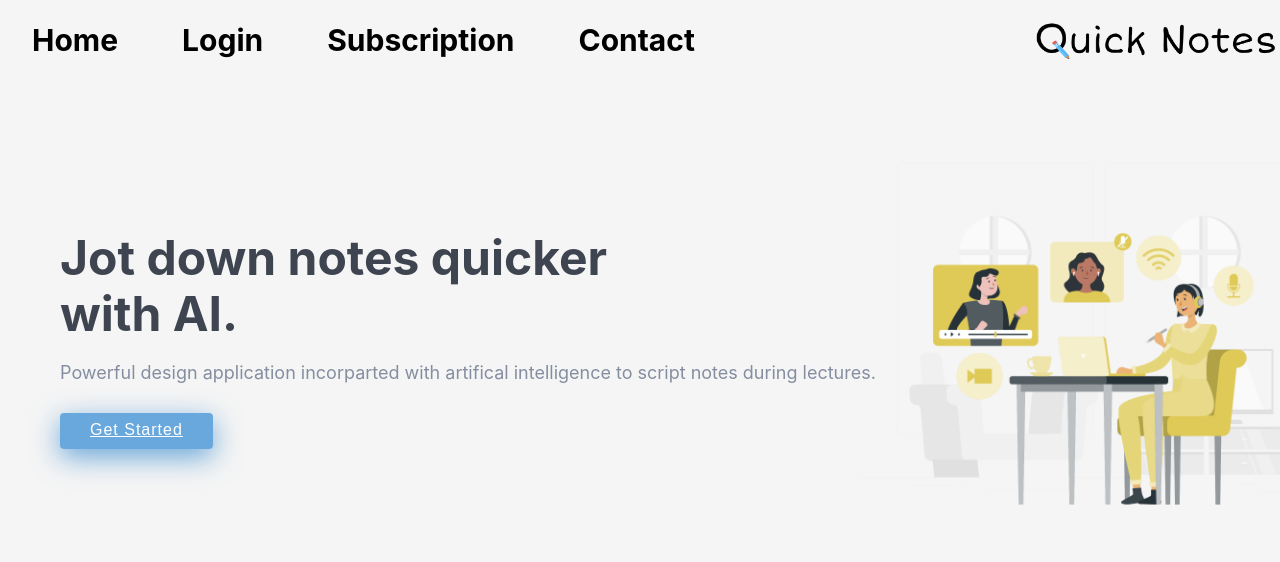
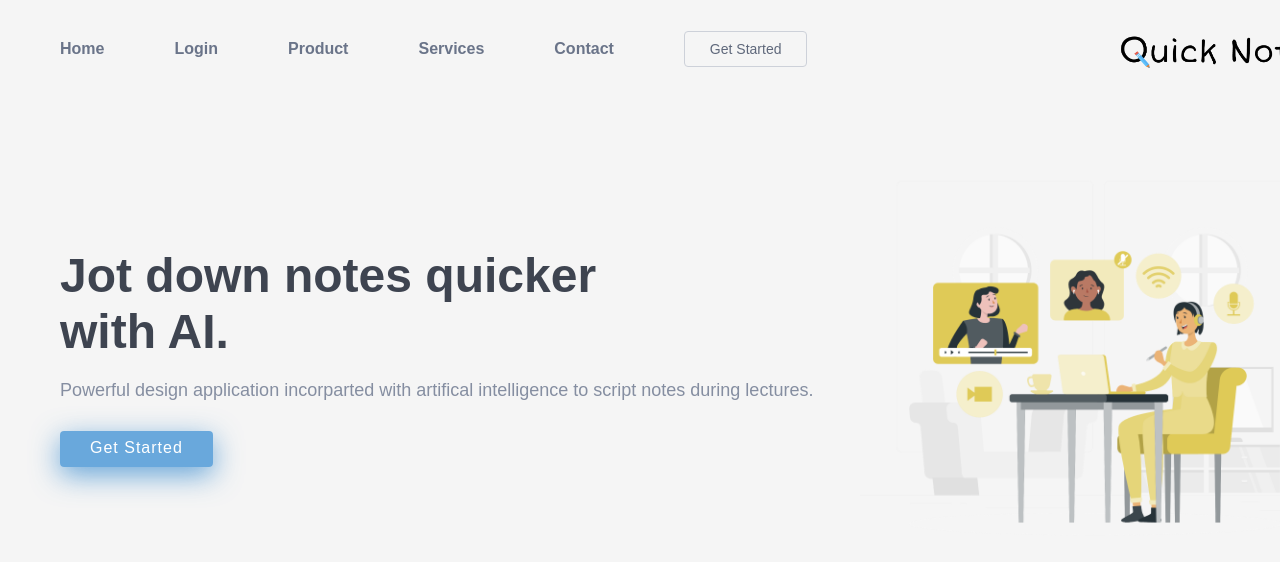
Before and after one commit to shamirakabir/QuickNotes, a React (Create React App) app: page / in a window 1280 px wide. Shown: the top 562 px of the page. Built offline with nearby package versions, Linux system fonts and the light colour scheme.

Commit message:
Navbar changes

```diff
--- a/src/components/Navbar/Navbar.js
+++ b/src/components/Navbar/Navbar.js
@@ -1,7 +1,7 @@
 // eslint-disable-next-line
 import React, { Component } from 'react';
 import { MenuItems } from "./MenuItems"
-import'./Navbar.css';
+import'./style2.css';
 import { Link } from 'react-router-dom';
 import logo from '../../logo.png';
 
@@ -14,32 +14,31 @@ class Navbar extends Component {
     render(){
         const isProfessor = this.props.isProfessor
         let navbarClassname = 'NavbarItems';
-        if (isProfessor){
-            navbarClassname += ' navbarProfessor';
+        if (!isProfessor){
+            return(
+                <header id="header" class="fixed-top">
+                <div class="container d-flex align-items-center justify-content-between">
+                <a href="/" class="logo">
+                    <img src={logo} alt="Logo"/>
+                </a>
+
+                <nav id="navbar" class="navbar">
+                <ul>
+                <li><a class="nav-link scrollto " href="/">Home</a></li>
+                <li><a class="nav-link scrollto" href="/login">Login</a></li>
+                <li><a class="nav-link scrollto" href="/">Product</a></li>
+                <li><a class="nav-link scrollto " href="/subscription">Services</a></li>
+                <li><a class="nav-link scrollto" href="/contact">Contact</a></li>
+                <li><a class="getstarted scrollto" href="/type">Get Started</a></li>
+                </ul>
+                <i class="bi bi-list mobile-nav-toggle"></i>
+                </nav>
+
+                </div>
+                </header>
+
+            )
         }
-        return(
-            <nav className={navbarClassname}>
-
-                <ul className={this.state.clicked ? 'nav-menu activate' : 'nav-menu'}>
-                    { MenuItems.map((item, index) => {
-                        return(
-                            <li key={index}>
-                                <Link className={item.cName} to={item.url}>
-                                    {item.title}
-                                </Link>
-
-                            </li>
-                        )
-                    }
-
-                    ) }
-
-                </ul>
-                <img className="logo" src={logo} alt="Logo" />
-            </nav>
-
-        )
-
 
     }
 
--- /dev/null
+++ b/src/components/Navbar/style2.css
@@ -0,0 +1,159 @@
+
+body {
+    font-family: sans-serif;
+    color: #444444;
+  }
+
+  a {
+    color: #14c871;
+    text-decoration: none;
+  }
+
+  a:hover {
+    color: #206bfb;
+    text-decoration: none;
+  }
+
+  h1, h2, h3, h4, h5, h6 {
+    font-family: "Raleway", sans-serif;
+  }
+
+  /*--------------------------------------------------------------
+  # Back to top button
+  --------------------------------------------------------------*/
+  .back-to-top {
+    position: fixed;
+    visibility: hidden;
+    opacity: 0;
+    right: 15px;
+    bottom: 15px;
+    z-index: 996;
+    background: #16df7e;
+    width: 40px;
+    height: 40px;
+    border-radius: 4px;
+    transition: all 0.4s;
+  }
+
+  .back-to-top i {
+    font-size: 24px;
+    color: #fff;
+    line-height: 0;
+  }
+
+  .back-to-top:hover {
+    background: #33eb92;
+    color: #fff;
+  }
+
+  .back-to-top.active {
+    visibility: visible;
+    opacity: 1;
+  }
+
+  /*--------------------------------------------------------------
+  # Header
+  --------------------------------------------------------------*/
+  #header {
+    background: whitesmoke;
+    transition: all 0.5s;
+    z-index: 997;
+    padding: 20px 0;
+  }
+
+  #header.header-scrolled {
+    box-shadow: 0px 2px 15px rgba(0, 0, 0, 0.1);
+    padding: 12px 0;
+  }
+
+  #header .logo {
+    font-size: 12px;
+    margin: 0;
+    padding: 0;
+    line-height: 1;
+    font-weight: 700;
+    letter-spacing: 0.5px;
+    position: fixed;
+    margin-left: 475px;
+    margin-top: 10px;
+  }
+
+  #header .logo a {
+    color: #5f687b;
+  }
+
+  #header .logo img {
+    width: 220px;
+
+  }
+
+  @media (max-width: 991px) {
+    #header {
+      padding: 12px 0;
+    }
+  }
+
+  /*--------------------------------------------------------------
+  # Navigation Menu
+  --------------------------------------------------------------*/
+  /**
+  * Desktop Navigation
+  */
+  .navbar {
+    padding: 0;
+  }
+
+  .navbar ul {
+    margin: 0;
+    padding: 0;
+    display: flex;
+    list-style: none;
+    align-items: center;
+  }
+
+  .navbar li {
+    position: relative;
+    left: 30px;
+    top: 20px;
+  }
+
+  .navbar a {
+    display: flex;
+    align-items: center;
+    justify-content: space-between;
+    padding: 0 40px 40px 30px;
+    font-family: "Raleway", sans-serif;
+    font-size: 16px;
+    font-weight: 700;
+    color: #6a7489;
+    white-space: nowrap;
+    transition: 0.3s;
+  }
+
+  .navbar a i {
+    font-size: 15px;
+    line-height: 0;
+    margin-left: 5px;
+  }
+
+  .navbar a:hover, .navbar .active, .navbar li:hover > a {
+    color: rgba(57, 142, 212, 0.74);
+  }
+
+  .navbar .getstarted {
+    margin-top: -38px;
+    padding: 10px 25px;
+    margin-left: 30px;
+    border-radius: 4px;
+    line-height: 1;
+    color: #5f687b;
+    font-size: 14px;
+    font-weight: 500;
+    border: 1px solid #cdd1d9;
+  }
+
+  .navbar .getstarted:hover {
+    background: rgba(57, 142, 212, 0.74);
+    color: #fff;
+    border-color: rgba(57, 142, 212, 0.74);
+  }
```
